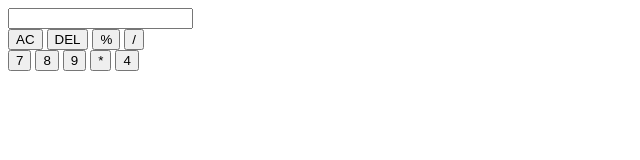
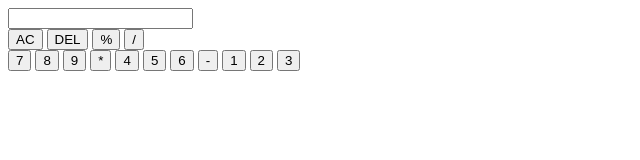
Before and after one commit to sultanarebaka/calculator, a plain HTML site: page index.html in a window 1280 px wide. Shown: the whole page, without its empty margins (0-640 px from the left). Drawn offline with Linux system fonts and the light colour scheme.

Commit message:
Add files via upload

```diff
--- a/index.html
+++ b/index.html
@@ -22,6 +22,12 @@
 <button data-value="9">9</button>
 <button class="operator" data-value="*">*</button>
 <button data-value="4">4</button>
+<button data-value="5">5</button>
+<button data-value="6">6</button>
+<button class="operator" data-value="-">-</button>
+<button data-value="1">1</button>
+<button data-value="2">2</button>
+<button data-value="3">3</button>
 
 
 
```
